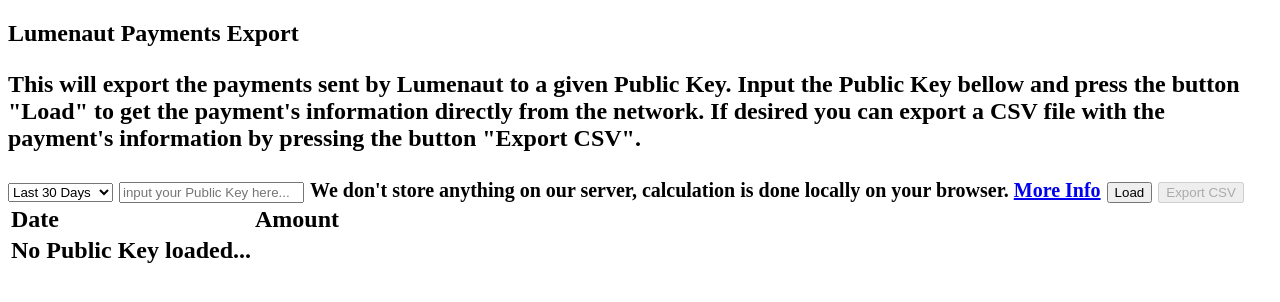
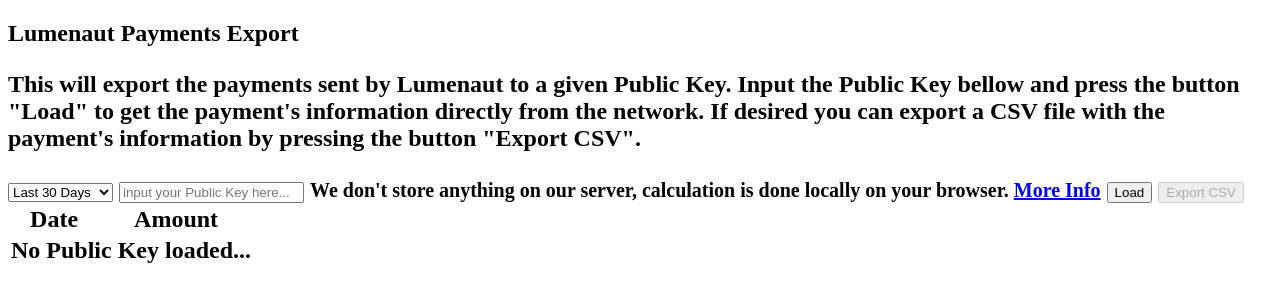
Before and after one commit to ZanderAdam/StellarTransactionExport, a plain HTML site: page index.html in a window 1280 px wide. Drawn offline with nearby package versions, Linux system fonts and the light colour scheme.

Commit message:
Update index.html

```diff
--- a/index.html
+++ b/index.html
@@ -22,15 +22,13 @@
 			<input type="button" value="Export CSV" class="btn" id="csv" disabled>
 
 			<table>
-				<thead>
-					<tr>
-						<td>Date</td>
-						<td>Amount</td>
-					</tr>
-				</thead>
-				<tbody id="data">
-					<td>No Public Key loaded...</td>
-				</tbody>
+				<tr>
+					<th>Date</th>
+					<th>Amount</th>
+				</tr>
+				<tr id="data">
+					<td colspan="2">No Public Key loaded...</td>
+				</tr>
 			</table>
 		</section>
 
```
